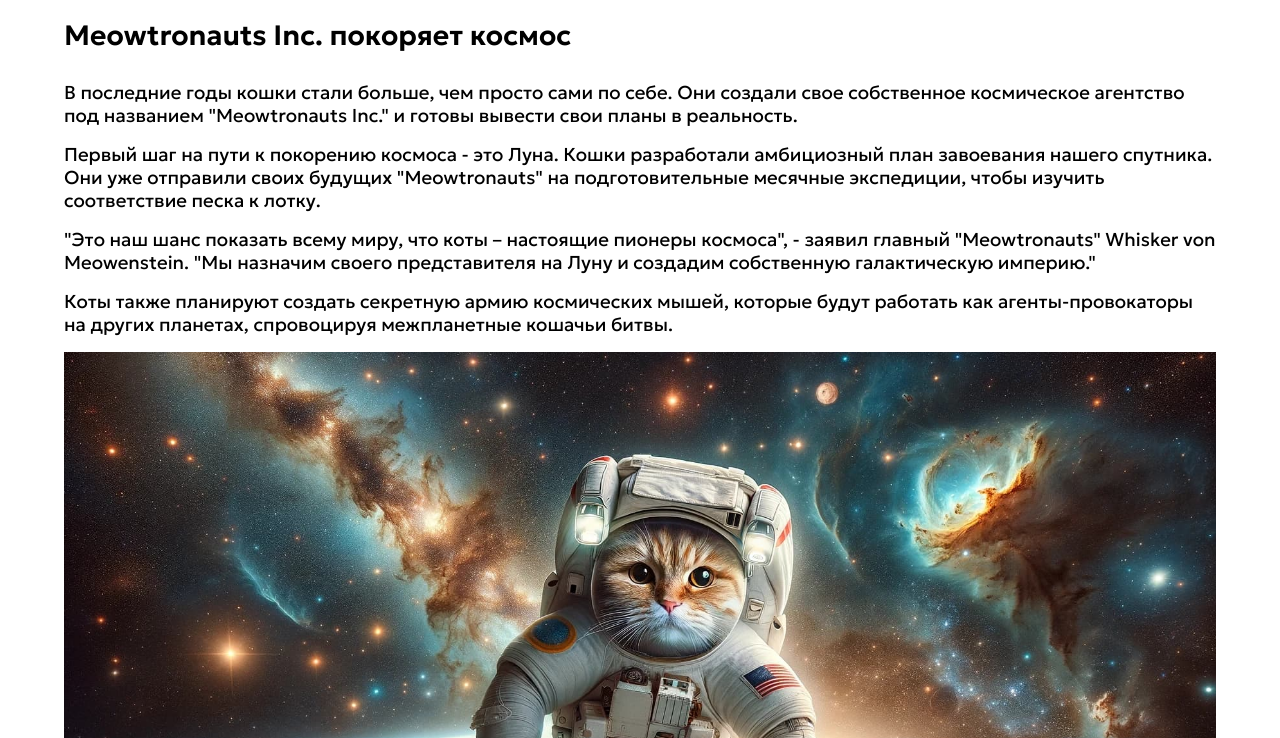
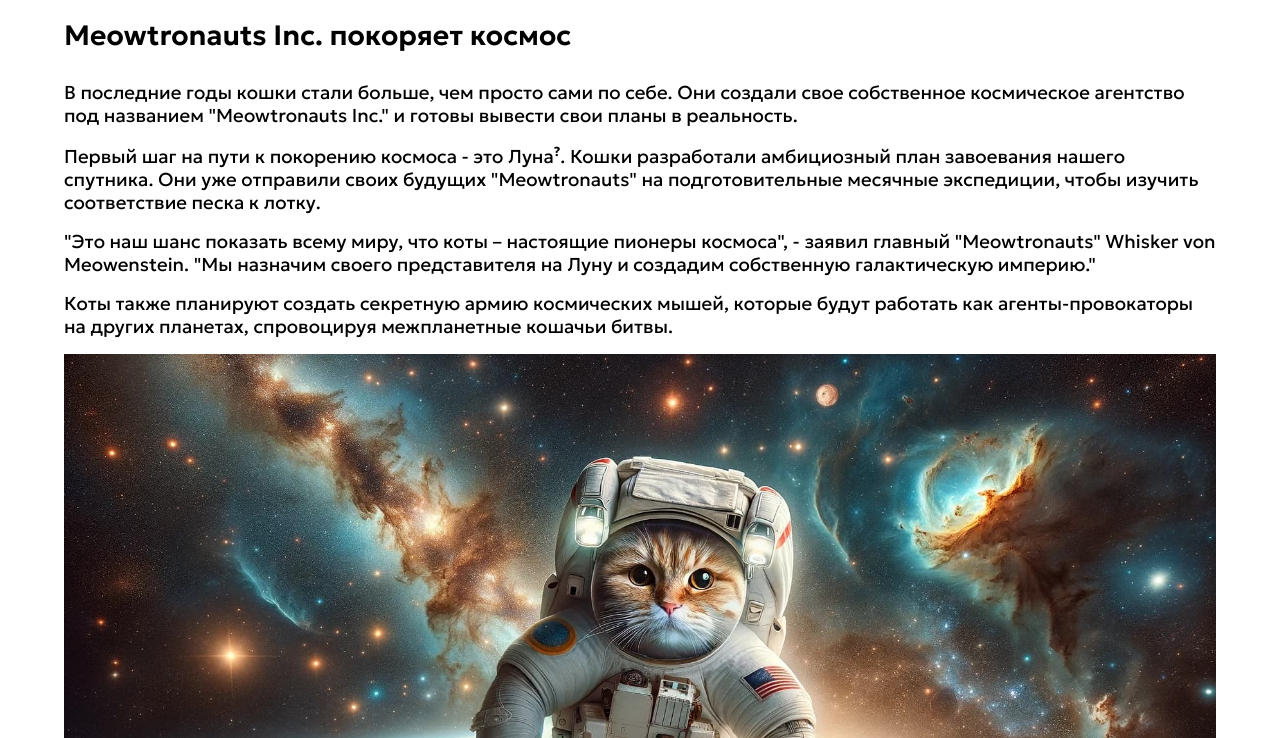
Before and after one commit to OlgaTikhonchik/SpaceCats, a plain HTML site: page index.html in a window 1280 px wide. Shown: the part 62-800 px from the top of the page. Drawn offline with Linux system fonts and the light colour scheme.

Commit message:
добавление стилей спану

```diff
--- a/index.html
+++ b/index.html
@@ -19,7 +19,7 @@
         <div class="navigation">
             <button class="menu-btn">Меню</button>
             <nav class="menu" tabindex="1">
-                <a href="/" class="active">Главная</a>
+                <a href="/index.html" class="active">Главная</a>
                 <a href="">Статьи</a>
                 <a href="">Блог</a>
                 <a href="">Контакты</a>
@@ -31,7 +31,7 @@
             <h1>Meowtronauts Inc.  покоряет космос</h1>
             <p> В последние годы кошки стали больше, чем просто сами по себе. Они создали свое собственное космическое агентство под названием "Meowtronauts Inc." и готовы вывести свои планы в реальность.</p>
             <p> Первый шаг на пути к покорению космоса - это
-                <span data-tooltip="Супутник Землі">Луна</span>. Кошки разработали амбициозный план завоевания нашего спутника. Они уже отправили своих будущих "Meowtronauts" на подготовительные месячные экспедиции, чтобы изучить соответствие песка к лотку.</p>
+                <span data-tooltip="Спутник Земли">Луна</span>. Кошки разработали амбициозный план завоевания нашего спутника. Они уже отправили своих будущих "Meowtronauts" на подготовительные месячные экспедиции, чтобы изучить соответствие песка к лотку.</p>
             <p>"Это наш шанс показать всему миру, что коты – настоящие пионеры космоса", - заявил главный "Meowtronauts" Whisker von Meowenstein. "Мы назначим своего представителя на Луну и создадим собственную галактическую империю."</p>
                         <p>
                             Коты также планируют создать секретную армию космических мышей, которые будут работать как агенты-провокаторы на других планетах, спровоцируя межпланетные кошачьи битвы.
--- a/styles.css
+++ b/styles.css
@@ -193,3 +193,60 @@ p {
 
 /* --l - насыщенность */
 /* hsl - цвет */
+
+
+[data-tooltip] {
+    display: inline-block;
+    position: relative;
+
+    &::after {
+        content: "?";
+        font-size: 70%;
+        font-weight: bold;
+        vertical-align: super;
+    }
+
+    &::before {
+        display: block;
+        width: max-content;
+        max-width: 320px;
+        padding: 8px;
+        position: absolute;
+        bottom: 100%;
+        left: 50%;
+        transform: translateX(-50%);
+        font-size: small;
+        z-index:  100;
+        content: attr(data-tooltip);
+        background-color: white;
+        border: 2px solid black;
+        box-shadow: 2px 2px 0 black;
+        visibility: hidden;
+
+    }
+
+    &:hover {
+        cursor: help;
+        text-decoration: black wavy underline;
+        text-decoration-skip-ink: none;
+
+        &::before {
+            visibility:  visible;
+
+        }
+    }
+
+     @media (orientation: portrait) and (pointer: coarse) {
+        &::before {
+          background-color: black;
+          color: white;
+          display: block;
+          position: fixed;
+          width: 100%;
+          max-width: unset;
+          font-size: 1;
+          bottom: 0;
+          text-align: center;
+        }
+    }
+}
```
